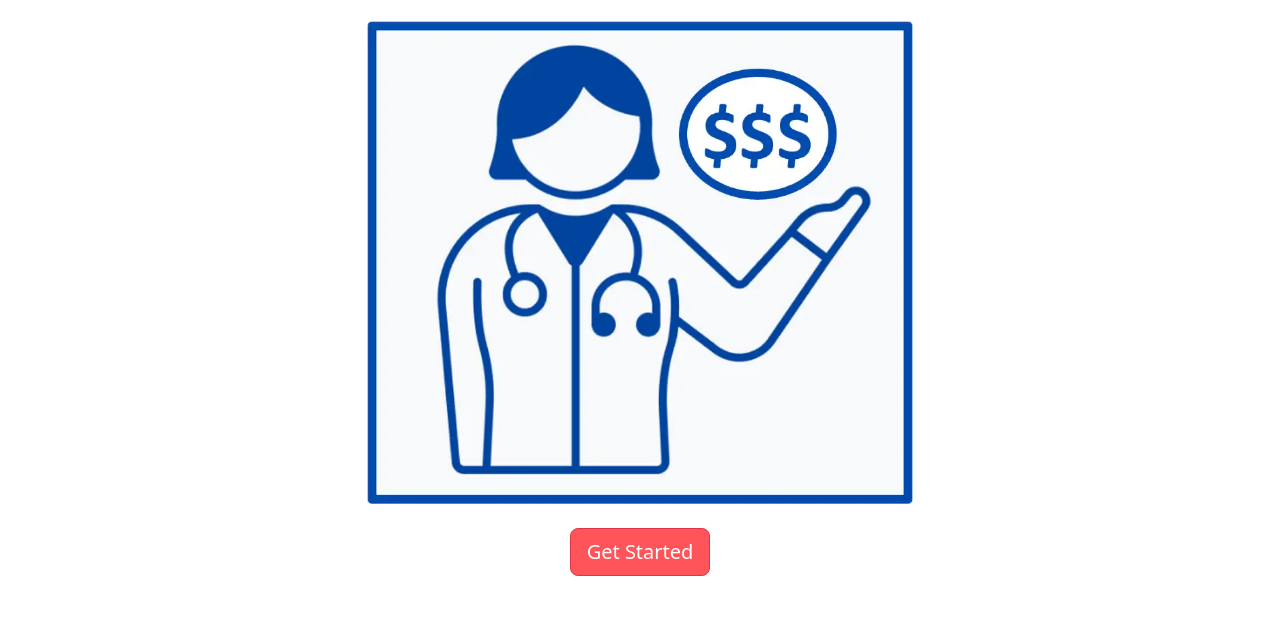
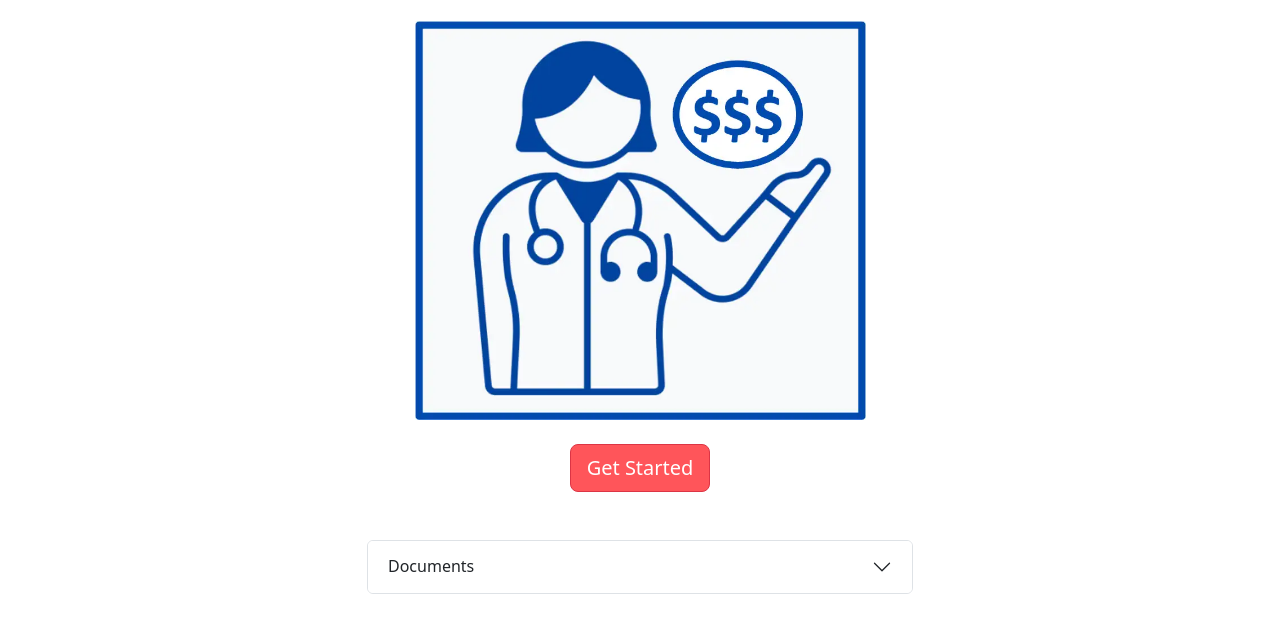
Before and after one commit to semlerk/semlerk.github.io, a plain HTML site: page index.html in a window 1280 px wide. Shown: the part 119-740 px from the top of the page. Drawn offline with nearby package versions, Linux system fonts and the light colour scheme.

Commit message:
Main Image Update

```diff
--- a/index.html
+++ b/index.html
@@ -31,7 +31,7 @@
 				</div>
 			</div>
 			<div class="row justify-content-center">
-				<div class="col-sm-6 m-4">
+				<div class="col-md-5 m-4">
 					<picture>
 						  <source srcset="assets/sa-homepage.webp" type="image/webp" />
 						  <img src="assets/sa-homepage.jpeg" alt="Semler Advising" width="948" height="100" class="img-fluid" title="Semler Advising" />
```
